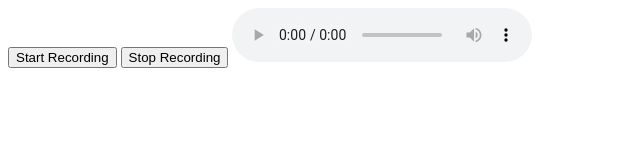
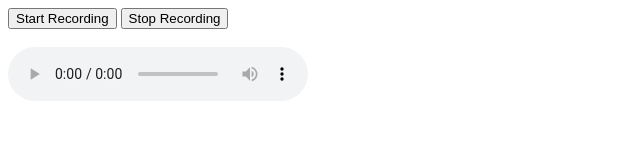
Before and after one commit to nostrss/wave-worklet, a website built with Vite: page demo/index.html in a window 1280 px wide. Shown: the whole page, without its empty margins (0-640 px from the left). Built offline with nearby package versions, Linux system fonts and the light colour scheme.

Commit message:
feat: demo markup fix

```diff
--- a/demo/index.html
+++ b/demo/index.html
@@ -6,8 +6,11 @@
     <title>Audio Recorder Worklet</title>
   </head>
   <body>
-    <button id="start">Start Recording</button>
-    <button id="stop">Stop Recording</button>
+    <div>
+      <button id="start">Start Recording</button>
+      <button id="stop">Stop Recording</button>
+    </div>
+    <br />
     <audio id="audio-player" controls></audio>
 
     <script type="module">
```
